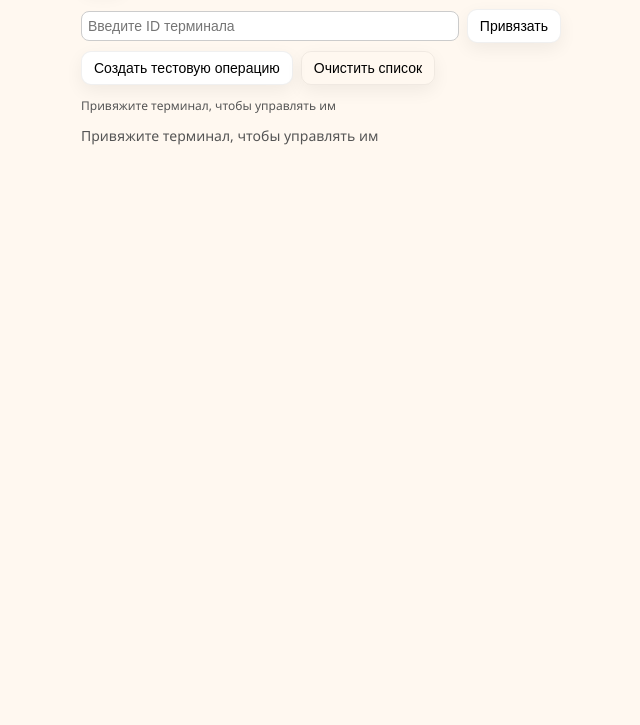
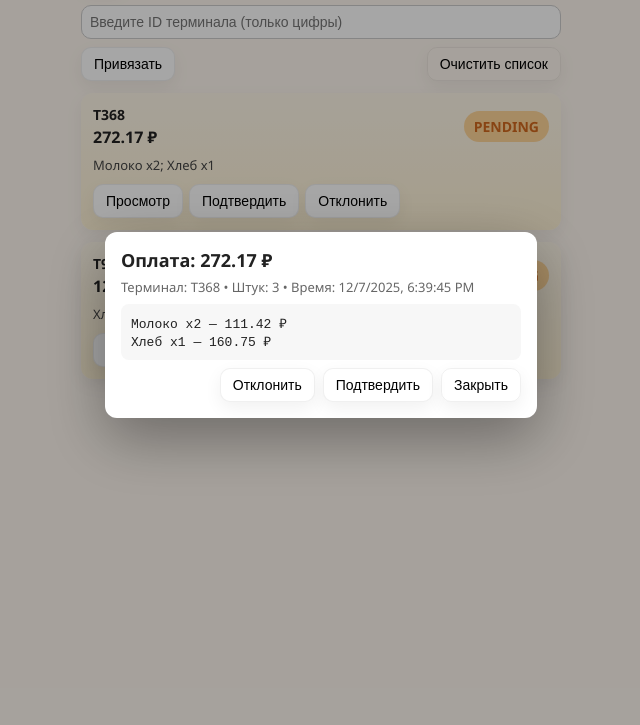
Before and after one commit to dimakokh/FairKass, a plain HTML site: page index.html in a window 1280 px wide. Shown: the part 75-800 px from the top of the page, without its empty margins (319-959 px from the left). Drawn offline with Linux system fonts and the light colour scheme.

Commit message:
Update index.html

```diff
--- a/index.html
+++ b/index.html
@@ -1,8 +1,8 @@
 <!doctype html>
 <html lang="ru">
 <head>
-<meta charset="utf-8" />
-<meta name="viewport" content="width=device-width,initial-scale=1" />
+<meta charset="utf-8">
+<meta name="viewport" content="width=device-width,initial-scale=1">
 <title>FairKass — Веб-касса</title>
 <style>
   :root{
@@ -13,49 +13,37 @@
     --orange:#D2691E;
     --green:#2E7D32;
     --red:#B71C1C;
-  --shadow: 0 6px 18px rgba(0,0,0,0.06);
-  --radius:14px;
-  --mono: "Segoe UI", Roboto, Arial, sans-serif;
+    --shadow:0 6px 18px rgba(0,0,0,0.06);
+    --radius:12px;
+    --mono:"Segoe UI", Roboto, Arial, sans-serif;
   }
   html,body{height:100%;margin:0;font-family:var(--mono);background:var(--bg);color:#222}
-.app {max-width:480px;margin:0 auto;padding:12px;}
-
-header{display:flex;align-items:center;gap:10px;padding:8px 0;}
-.logo{width:44px;height:44px;border-radius:12px;background:linear-gradient(135deg,#fff 0,#FFEFD5 80%);display:flex;align-items:center;justify-content:center;font-weight:700;color:#333;box-shadow:var(--shadow)}
+  .app{max-width:480px;margin:0 auto;padding:12px}
+  header{display:flex;align-items:center;gap:12px;padding:8px 0}
+  .logo{width:44px;height:44px;border-radius:10px;background:linear-gradient(135deg,#fff 0,#FFEFD5 80%);display:flex;align-items:center;justify-content:center;font-weight:700;color:#333;box-shadow:var(--shadow)}
   h1{font-size:18px;margin:0;line-height:1.2}
-
-.toolbar{display:flex;flex-direction:column;gap:8px;margin:12px 0;}
-.toolbar .row{display:flex;align-items:center;gap:8px;flex-wrap:wrap}
-.btn{background:#fff;border:1px solid rgba(0,0,0,0.06);padding:8px 12px;border-radius:10px;cursor:pointer;box-shadow:var(--shadow);font-size:14px;}
+  .toolbar{display:flex;flex-wrap:wrap;align-items:center;justify-content:space-between;margin:8px 0;gap:8px}
+  .toolbar .left{display:flex;flex-wrap:wrap;gap:6px;flex:1}
+  .btn{background:#fff;border:1px solid rgba(0,0,0,0.06);padding:8px 12px;border-radius:10px;cursor:pointer;box-shadow:var(--shadow);font-size:14px}
   .btn.secondary{background:transparent}
-.status-badge{padding:6px 10px;border-radius:999px;font-weight:600;display:inline-block;}
-
-.list{display:flex;flex-direction:column;gap:12px;min-height:200px;}
-
-.card{background:var(--card);border-radius:12px;padding:12px;box-shadow:var(--shadow);display:flex;flex-direction:column;}
-.row-top{display:flex;align-items:center;justify-content:space-between}
-.left-info{display:flex;flex-direction:column;flex:1}
+  .status-badge{padding:6px 10px;border-radius:999px;font-weight:600;font-size:14px}
+  #terminalInput{width:100%;padding:8px;border-radius:10px;border:1px solid #ccc;font-size:14px;box-sizing:border-box}
+  .list{margin-top:12px;display:flex;flex-direction:column;gap:12px;min-height:200px}
+  .card{background:var(--card);border-radius:var(--radius);padding:12px;box-shadow:var(--shadow);display:flex;flex-direction:column}
+  .row-top{display:flex;align-items:center;justify-content:space-between;flex-wrap:wrap}
+  .left-info{display:flex;flex-direction:column;gap:2px}
   .terminal{font-weight:700;font-size:14px}
-.amount{font-weight:700;font-size:16px;margin-top:2px}
-.items{color:#444;font-size:13px;margin-top:8px}
-
+  .amount{font-size:16px;font-weight:700}
+  .items{color:#444;font-size:13px;margin-top:8px;word-break:break-word}
   .card.pending{background:linear-gradient(180deg,#FFF8EA 0,#FFF3D6 100%)}
-
-.actions{display:flex;gap:6px;justify-content:flex-end;margin-top:10px}
-
-footer{margin-top:18px;padding:12px;border-radius:10px;background:#FFF0C2;display:flex;align-items:center;justify-content:space-between;font-size:14px}
-
+  .actions{display:flex;gap:6px;flex-wrap:wrap;margin-top:10px}
+  footer{margin-top:12px;padding:8px;border-radius:10px;background:#FFF0C2;display:flex;align-items:center;justify-content:space-between;flex-wrap:wrap}
   .modal-backdrop{position:fixed;inset:0;background:rgba(0,0,0,0.35);display:flex;align-items:center;justify-content:center;z-index:40}
-.modal{width:90%;max-width:360px;background:#fff;border-radius:12px;padding:16px;box-shadow:0 20px 60px rgba(0,0,0,0.35)}
-.modal h2{margin:0 0 8px 0;font-size:16px}
-.modal .meta{color:#666;font-size:12px;margin-bottom:10px}
-.modal .positions{font-family:monospace;background:#f7f7f7;padding:8px;border-radius:8px;max-height:180px;overflow:auto}
-.modal .modal-actions{display:flex;gap:6px;justify-content:flex-end;margin-top:10px}
-@media (max-width:400px){
-  .amount{font-size:14px}
-  h1{font-size:16px}
-  .btn{font-size:12px;padding:6px 10px;}
-}
+  .modal{width:90%;max-width:400px;background:#fff;border-radius:12px;padding:16px;box-shadow:0 20px 60px rgba(0,0,0,0.35)}
+  .modal h2{margin:0 0 6px 0;font-size:18px}
+  .modal .meta{color:#666;font-size:13px;margin-bottom:8px}
+  .modal .positions{font-family:monospace;background:#f7f7f7;padding:10px;border-radius:8px;max-height:180px;overflow:auto;margin-bottom:8px}
+  .modal .modal-actions{display:flex;gap:8px;flex-wrap:wrap;justify-content:flex-end;margin-top:8px}
 </style>
 </head>
 <body>
@@ -63,162 +51,135 @@ footer{margin-top:18px;padding:12px;border-radius:10px;background:#FFF0C2;displa
   <header>
     <div class="logo">FK</div>
     <div>
-      <h1>FairKass — Кассир</h1>
-      <div style="font-size:12px;color:#555">Онлайн-касса с привязкой терминала</div>
+      <h1>FairKass — Веб-касса</h1>
+      <div style="font-size:12px;color:#555">Привяжите терминал, чтобы управлять операциями</div>
     </div>
   </header>
 
   <div class="toolbar">
-    <div class="row">
-      <input type="text" id="terminalInput" placeholder="Введите ID терминала" style="flex:1;padding:6px;border-radius:8px;border:1px solid #ccc;font-size:14px">
-      <button class="btn" id="btnBind">Привязать</button>
-    </div>
-    <div class="row">
-      <button class="btn" id="btnAddTest">Создать тестовую операцию</button>
+    <input type="text" id="terminalInput" placeholder="Введите ID терминала (только цифры)">
+    <button class="btn" id="btnBindTerminal">Привязать</button>
     <button class="btn secondary" id="btnClear">Очистить список</button>
-    </div>
-    <div style="margin-top:4px;font-size:12px;color:#555" id="bindStatus">Привяжите терминал, чтобы управлять им</div>
   </div>
 
   <main>
-    <div id="list" class="list" aria-live="polite"></div>
+    <div id="list" class="list"></div>
+    <div id="listMessage" style="margin-top:12px;color:#666;font-size:14px;text-align:center"></div>
   </main>
 </div>
 
-<div id="modalRoot" style="display:none;"></div>
+<div id="modalRoot" style="display:none"></div>
 
 <script>
 const ops = new Map();
 const listEl = document.getElementById('list');
-const newCountEl = document.getElementById('bindStatus');
-let boundTerminal = localStorage.getItem('boundTerminal') || '';
-updateBindStatus();
+const listMsgEl = document.getElementById('listMessage');
+const terminalInput = document.getElementById('terminalInput');
+const btnBind = document.getElementById('btnBindTerminal');
 
-function updateBindStatus(){
-  if(!boundTerminal) newCountEl.textContent = 'Привяжите терминал, чтобы управлять им';
-  else newCountEl.textContent = 'Привязан терминал: ' + boundTerminal;
-  refreshList();
-}
-
-document.getElementById('btnBind').addEventListener('click',()=>{
-  const val = document.getElementById('terminalInput').value.trim();
-  if(!/^\d+$/.test(val)){
-    alert('ID терминала должен состоять только из цифр');
-    return;
-  }
-  boundTerminal = val;
-  localStorage.setItem('boundTerminal', boundTerminal);
-  updateBindStatus();
-});
+let currentTerminal = localStorage.getItem('terminalId') || '';
 
 function formatMoney(n){return n.toFixed(2)+' ₽'}
 function formatTime(ts){return new Date(ts).toLocaleString()}
 
+// Render card
 function buildCard(op){
-  if(boundTerminal && op.terminalId !== boundTerminal) return null;
-  const card = document.createElement('div'); card.className='card'+(op.status==='pending'?' pending':'');
+  const card = document.createElement('div');
+  card.className='card'+(op.status==='pending'?' pending':'');
   const top = document.createElement('div'); top.className='row-top';
   const left = document.createElement('div'); left.className='left-info';
-  const term = document.createElement('div'); term.className='terminal'; term.textContent = op.terminalId || 'TERM';
-  const amount = document.createElement('div'); amount.className='amount'; amount.textContent = formatMoney(op.amount || 0);
+  const term = document.createElement('div'); term.className='terminal'; term.textContent=op.terminalId||'TERM';
+  const amount = document.createElement('div'); amount.className='amount'; amount.textContent=formatMoney(op.amount||0);
   left.appendChild(term); left.appendChild(amount);
-
-  const status = document.createElement('div'); status.style.minWidth='96px'; status.style.textAlign='right';
-  const st = document.createElement('div'); st.textContent = (op.status||'pending').toUpperCase(); st.className='status-badge';
-  if(op.status==='pending'){ st.style.background='var(--accent-strong)'; st.style.color='var(--orange)'; }
-  else if(op.status==='confirmed'){ st.style.background='#E8F5E9'; st.style.color='var(--green)'; }
-  else st.style.background='#FFEBEE', st.style.color='var(--red)';
-  status.appendChild(st);
-
-  top.appendChild(left); top.appendChild(status); card.appendChild(top);
-
+  const st = document.createElement('div'); st.textContent=(op.status||'pending').toUpperCase(); st.className='status-badge';
+  if(op.status==='pending'){ st.style.background='var(--accent-strong)'; st.style.color='var(--orange)';}
+  else if(op.status==='confirmed'){ st.style.background='#E8F5E9'; st.style.color='var(--green)';}
+  else{ st.style.background='#FFEBEE'; st.style.color='var(--red)';}
+  top.appendChild(left); top.appendChild(st);
+  card.appendChild(top);
   const itemsSummary = document.createElement('div'); itemsSummary.className='items';
-  if(op.items && op.items.length) itemsSummary.textContent=op.items.map(i=>i.name+' x'+i.count).join('; ');
-  else itemsSummary.textContent='—';
+  itemsSummary.textContent = op.items && op.items.length? op.items.map(i=>`${i.name} x${i.count}`).join('; '): '—';
   card.appendChild(itemsSummary);
-
   const actions = document.createElement('div'); actions.className='actions';
-  const viewBtn = document.createElement('button'); viewBtn.className='btn'; viewBtn.textContent='Просмотр'; viewBtn.onclick=()=>showModal(op);
-  const accept = document.createElement('button'); accept.className='btn'; accept.textContent='Подтвердить'; accept.onclick=()=>updateOpStatus(op.key,'confirmed');
-  const reject = document.createElement('button'); reject.className='btn'; reject.textContent='Отклонить'; reject.onclick=()=>updateOpStatus(op.key,'cancelled');
-  actions.appendChild(viewBtn); actions.appendChild(accept); actions.appendChild(reject);
+  const viewBtn=document.createElement('button'); viewBtn.className='btn'; viewBtn.textContent='Просмотр'; viewBtn.onclick=()=>showModal(op);
+  const acceptBtn=document.createElement('button'); acceptBtn.className='btn'; acceptBtn.textContent='Подтвердить'; acceptBtn.onclick=()=>updateOpStatus(op.key,'confirmed');
+  const rejectBtn=document.createElement('button'); rejectBtn.className='btn'; rejectBtn.textContent='Отклонить'; rejectBtn.onclick=()=>updateOpStatus(op.key,'cancelled');
+  actions.appendChild(viewBtn); actions.appendChild(acceptBtn); actions.appendChild(rejectBtn);
   card.appendChild(actions);
   return card;
 }
 
+// Refresh list with terminal filtering
 function refreshList(){
   listEl.innerHTML='';
-  const arr = Array.from(ops.values());
-  let filtered = boundTerminal? arr.filter(o=>o.terminalId===boundTerminal) : [];
-  if(boundTerminal && filtered.length===0){
-    const emptyMsg = document.createElement('div'); emptyMsg.textContent='Список пуст. Возможно, терминал не привязан или неверный'; emptyMsg.style.color='#555'; emptyMsg.style.fontSize='14px'; listEl.appendChild(emptyMsg); return;
-  }
-  if(!boundTerminal){
-    const emptyMsg = document.createElement('div'); emptyMsg.textContent='Привяжите терминал, чтобы управлять им'; emptyMsg.style.color='#555'; emptyMsg.style.fontSize='14px'; listEl.appendChild(emptyMsg); return;
-  }
-  const pend = filtered.filter(o=>o.status==='pending');
-  const others = filtered.filter(o=>o.status!=='pending');
-  const ordered = [...pend,...others];
-  for(const op of ordered){
-    const card = buildCard(op); if(card) listEl.appendChild(card);
+  const arr=Array.from(ops.values()).filter(op => !currentTerminal || op.terminalId===currentTerminal);
+  if(arr.length===0){
+    listMsgEl.textContent=currentTerminal? 'Список пуст. Возможно, привязали неверный терминал':'Привяжите терминал, чтобы управлять им';
+  } else {
+    listMsgEl.textContent='';
+    arr.sort((a,b)=> (a.status==='pending'? -1:1)).forEach(op=> listEl.appendChild(buildCard(op)));
   }
 }
 
+// Show modal
 function showModal(op){
-  const root = document.getElementById('modalRoot'); root.innerHTML=''; root.style.display='block';
-  const backdrop = document.createElement('div'); backdrop.className='modal-backdrop';
-  const modal = document.createElement('div'); modal.className='modal';
-  const h = document.createElement('h2'); h.textContent=`Оплата: ${formatMoney(op.amount || 0)}`;
-  const meta = document.createElement('div'); meta.className='meta'; meta.textContent=`Терминал: ${op.terminalId || '—'} • Штук: ${op.totalCount || 0} • Время: ${formatTime(op.time||Date.now())}`;
-  const pos = document.createElement('div'); pos.className='positions';
-  if(op.items && op.items.length) pos.innerHTML=op.items.map(i=>`${i.name} x${i.count} — ${(i.price*i.count).toFixed(2)} ₽`).join('<br>');
-  else pos.textContent='Нет позиций';
-  const actions = document.createElement('div'); actions.className='modal-actions';
-  const btnDecline=document.createElement('button'); btnDecline.className='btn'; btnDecline.textContent='Отклонить'; btnDecline.onclick=()=>{updateOpStatus(op.key,'cancelled'); closeModal();};
-  const btnAccept=document.createElement('button'); btnAccept.className='btn'; btnAccept.textContent='Подтвердить'; btnAccept.onclick=()=>{updateOpStatus(op.key,'confirmed'); closeModal();};
-  const btnClose=document.createElement('button'); btnClose.className='btn secondary'; btnClose.textContent='Закрыть'; btnClose.onclick=closeModal;
-  actions.appendChild(btnDecline); actions.appendChild(btnAccept); actions.appendChild(btnClose);
+  const root=document.getElementById('modalRoot');
+  root.innerHTML=''; root.style.display='block';
+  const backdrop=document.createElement('div'); backdrop.className='modal-backdrop';
+  const modal=document.createElement('div'); modal.className='modal';
+  const h=document.createElement('h2'); h.textContent=`Оплата: ${formatMoney(op.amount||0)}`;
+  const meta=document.createElement('div'); meta.className='meta'; meta.textContent=`Терминал: ${op.terminalId||'—'} • Штук: ${op.totalCount||0} • Время: ${formatTime(op.time||Date.now())}`;
+  const pos=document.createElement('div'); pos.className='positions';
+  pos.innerHTML=op.items && op.items.length? op.items.map(i=>`${i.name} x${i.count} — ${(i.price*i.count).toFixed(2)} ₽`).join('<br>'):'Нет позиций';
+  const actions=document.createElement('div'); actions.className='modal-actions';
+  const decline=document.createElement('button'); decline.className='btn'; decline.textContent='Отклонить'; decline.onclick=()=>{updateOpStatus(op.key,'cancelled'); closeModal();}
+  const accept=document.createElement('button'); accept.className='btn'; accept.textContent='Подтвердить'; accept.onclick=()=>{updateOpStatus(op.key,'confirmed'); closeModal();}
+  const close=document.createElement('button'); close.className='btn secondary'; close.textContent='Закрыть'; close.onclick=closeModal;
+  actions.appendChild(decline); actions.appendChild(accept); actions.appendChild(close);
   modal.appendChild(h); modal.appendChild(meta); modal.appendChild(pos); modal.appendChild(actions);
   backdrop.appendChild(modal); root.appendChild(backdrop);
-
-  function closeModal(){root.innerHTML=''; root.style.display='none';}
+  function closeModal(){ root.innerHTML=''; root.style.display='none'; }
 }
 
+// Update status
 function updateOpStatus(key,newStatus){
-  const op = ops.get(key); if(!op) return; op.status=newStatus; op.handledBy='kassir@web'; op.handledAt=Date.now();
+  const op=ops.get(key); if(!op) return;
+  op.status=newStatus; op.handledBy='kassir@web'; op.handledAt=Date.now();
   ops.set(key,op); refreshList(); showToast('Статус изменён: '+newStatus);
 }
 
+// Toast
 function showToast(msg){
   const t=document.createElement('div'); t.textContent=msg;
-  t.style.position='fixed'; t.style.bottom='12px'; t.style.left='50%'; t.style.transform='translateX(-50%)';
-  t.style.background='#222'; t.style.color='#fff'; t.style.padding='8px 12px'; t.style.borderRadius='10px'; t.style.zIndex=9999;
-  document.body.appendChild(t); setTimeout(()=>t.remove(),2200);
+  t.style.position='fixed'; t.style.bottom='12px'; t.style.right='12px'; t.style.background='#222'; t.style.color='#fff'; t.style.padding='8px 12px'; t.style.borderRadius='10px'; t.style.zIndex=9999;
+  document.body.appendChild(t); setTimeout(()=>t.remove(),2000);
 }
 
-// Create test operation
+// Create test op
 function createTestOp(){
-  const key='op_'+Math.random().toString(36).slice(2,8);
-  const now=Date.now();
-  const count=Math.floor(Math.random()*5)+1;
-  const items=Array.from({length:count}).map((_,i)=>({
-    id:'it'+i,
-    name:['Хлеб','Молоко','Яблоко','Колбаса','Сыр'][Math.floor(Math.random()*5)],
-    price:+((Math.random()*200+20).toFixed(2)),
-    count:Math.floor(Math.random()*3)+1
-  }));
+  const key='op_'+Math.random().toString(36).slice(2,9);
+  const now=Date.now(); const count=Math.floor(Math.random()*5)+1;
+  const items=Array.from({length:count}).map((_,i)=>({id:'it'+i,name:['Хлеб','Молоко','Яблоко','Колбаса','Сыр'][Math.floor(Math.random()*5)],price:+((Math.random()*200+20).toFixed(2)),count:Math.floor(Math.random()*3)+1}));
   const amount=items.reduce((s,it)=>s+it.price*it.count,0);
-  const op={key,status:'pending',terminalId:'T'+(100+Math.floor(Math.random()*900)),
-    amount:+amount.toFixed(2), totalCount: items.reduce((s,i)=>s+i.count,0), items, time:now};
-  ops.set(op.key,op); refreshList();
+  const op={key,status:'pending',terminalId:'T'+(100+Math.floor(Math.random()*900)),amount:+amount.toFixed(2),totalCount:items.reduce((s,i)=>s+i.count,0),items,time:now};
+  ops.set(op.key,op); refreshList(); showModal(op);
 }
 
-// Event listeners
-document.getElementById('btnClear').addEventListener('click',()=>{ops.clear();refreshList();});
-document.getElementById('btnAddTest').addEventListener('click',createTestOp);
+// Bind terminal
+btnBind.addEventListener('click',()=>{
+  const val=terminalInput.value.trim();
+  if(!/^\d+$/.test(val)){ alert('ID терминала должен содержать только цифры'); return;}
+  currentTerminal=val; localStorage.setItem('terminalId',currentTerminal); refreshList(); showToast('Терминал привязан: '+currentTerminal);
+});
 
-// Seed
+// Clear list
+document.getElementById('btnClear').addEventListener('click',()=>{ops.clear(); refreshList();});
+
+// Seed test operations
 for(let i=0;i<2;i++) createTestOp();
+
+// On load, show terminal
+if(currentTerminal){ terminalInput.value=currentTerminal; refreshList(); }
 </script>
 </body>
 </html>
```
Lines whose indentation alone changed are shown as unchanged.
